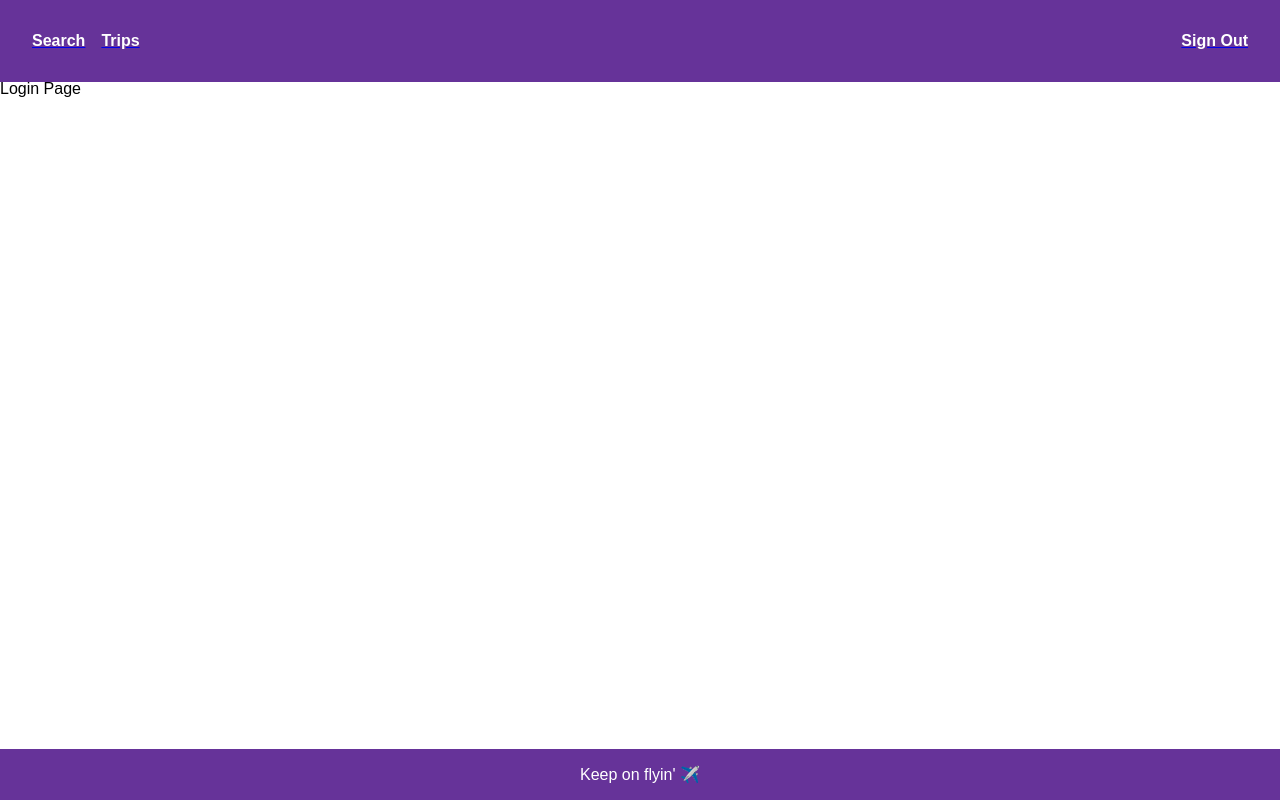
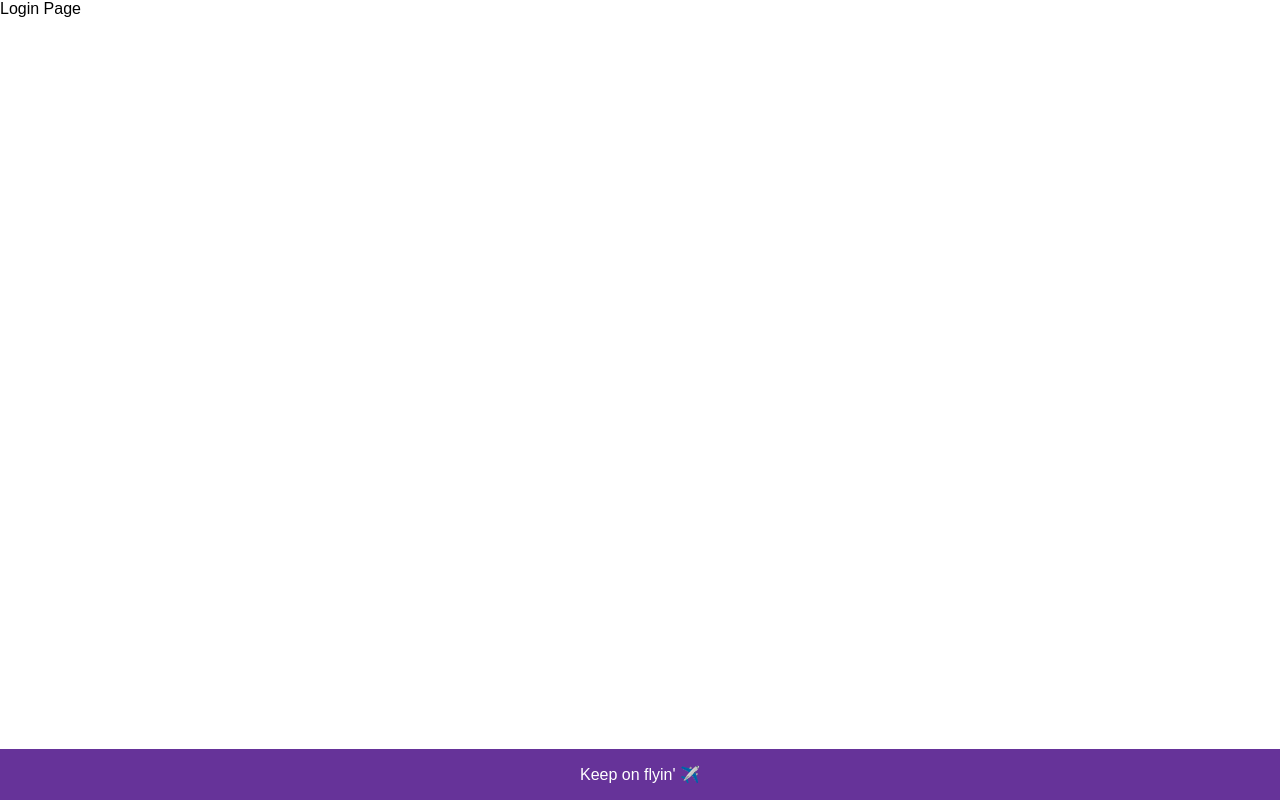
Before and after one commit to flightgenie/flightgenie, a React app: page /login in a window 1280 px wide. Built offline with nearby package versions, Linux system fonts and the light colour scheme.

Commit message:
Fix routes

```diff
--- a/src/components/App.tsx
+++ b/src/components/App.tsx
@@ -11,10 +11,9 @@ const App: React.FC = (props: any): JSX.Element => {
   return (
     <Router>
     <div id="App">
-      <Nav />
       <Main>
-        <Route path = '/trips' component = {Trips} />
-        <Route path = '/search' component = {Search} />
+        <Route exact path = '/trips' component = {Trips} />
+        <Route exact path = '/' component = {Search} />
         <Route exact path = '/login' component = {Login} />
         <Footer />
       </Main>
--- a/src/components/Search.tsx
+++ b/src/components/Search.tsx
@@ -1,11 +1,12 @@
 import React from 'react';
-
 import { useDispatch } from 'react-redux';
-
 import { submitForm, addTrip } from '../actions/appActions';
+import { Nav } from '../utils';
 
 const Search: React.FC = (props: any): JSX.Element => {
   const dispatch = useDispatch();
-  return <div id="Search"></div>;
+  return (<div id="Search">
+    <Nav />
+  </div>);
 };
 export default Search;
--- a/src/components/Trips.tsx
+++ b/src/components/Trips.tsx
@@ -1,17 +1,19 @@
-import React from 'react';
+import React, { Fragment } from 'react';
 import { useSelector, useDispatch } from 'react-redux';
 import { submitForm } from '../actions/appActions';
 import { form } from '../interfaces';
-import { Wrapper, Sidebar } from '../utils';
+import { Wrapper, Sidebar, Nav } from '../utils';
 
 const Trips: React.FC = (props: any): JSX.Element => {
   const dispatch = useDispatch();
   const someState = useSelector(state => state.app.username);
   return (
-    <Wrapper>
-      <Sidebar />
-      <div />
-    </Wrapper>
+    <Fragment>
+      <Nav />
+      <Wrapper>
+        <Sidebar />
+      </Wrapper>
+    </Fragment>
   );
 };
 export default Trips;
--- a/src/utils/elements/Main.tsx
+++ b/src/utils/elements/Main.tsx
@@ -8,6 +8,4 @@ const Main: React.FC = (props: any): JSX.Element => {
 
 export default Main;
 
-const Container = styled.footer`
-  padding-top: ${props => props.offset.DESKTOP};
-`;
+const Container = styled.main``;
--- a/src/utils/elements/Nav.tsx
+++ b/src/utils/elements/Nav.tsx
@@ -7,7 +7,7 @@ const Nav: React.FC = (props: any): JSX.Element => {
   return (
     <NavContainer>
       <ul className="main-nav">
-        <Link to = '/search'><li>Search</li></Link>
+        <Link to = '/'><li>Search</li></Link>
         <Link to = '/trips'><li>Trips</li></Link>
       </ul>
       <ul className="auth">
--- a/src/utils/elements/Wrapper.tsx
+++ b/src/utils/elements/Wrapper.tsx
@@ -11,5 +11,6 @@ export default Wrapper;
 const Container = styled.div`
   display: grid;
   grid-template-columns: 1fr 5fr;
-  min-height: ${props => `calc(100vh - ${props.offset.DESKTOP})`};
+  min-height: 100vh;
+  padding-top: ${props => props.offset.DESKTOP};
 `;
```
